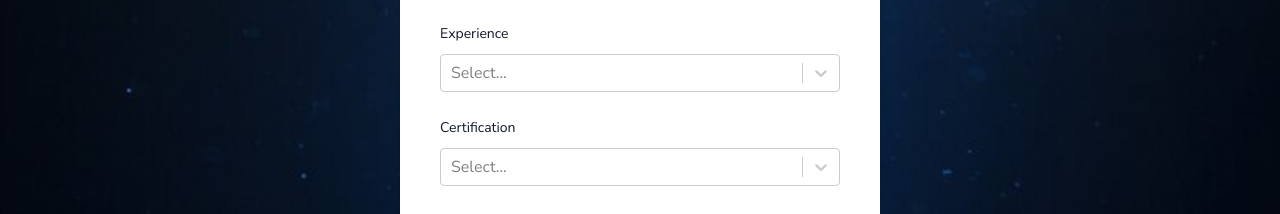
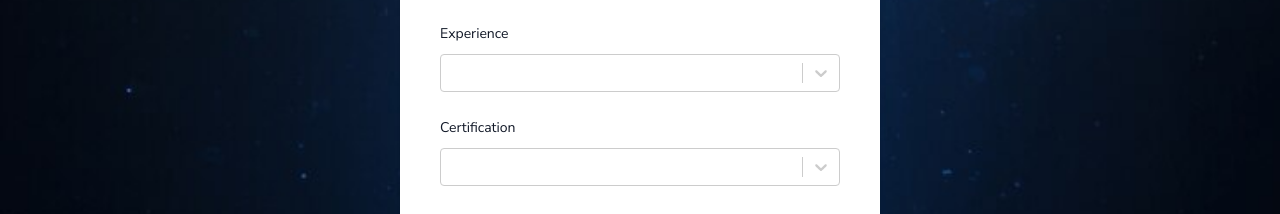
Before and after one commit to RozaliiaRusskikh/ocean-buddies, a Next.js app: page /register in a window 1280 px wide. Shown: the part 726-940 px from the top of the page. Built offline with nearby package versions, Linux system fonts and the light colour scheme.

Commit message:
Hide select placeholder

```diff
--- a/app/components/Select.tsx
+++ b/app/components/Select.tsx
@@ -26,6 +26,7 @@ const Select: React.FC<SelectProps> = ({
       </label>
       <div className="mt-2">
         <ReactSelect
+          placeholder=""
           value={value}
           options={options}
           onChange={onChange}
```
